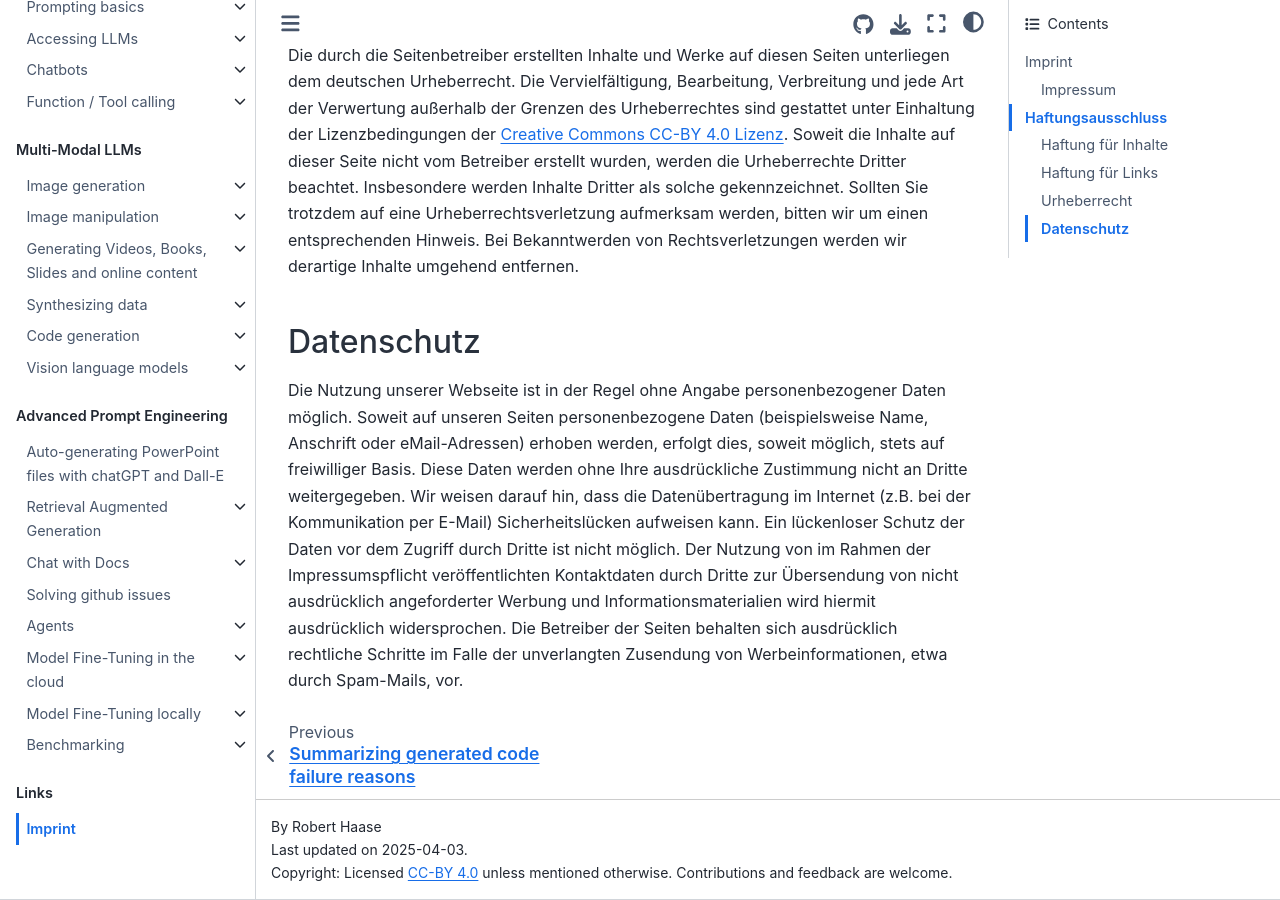
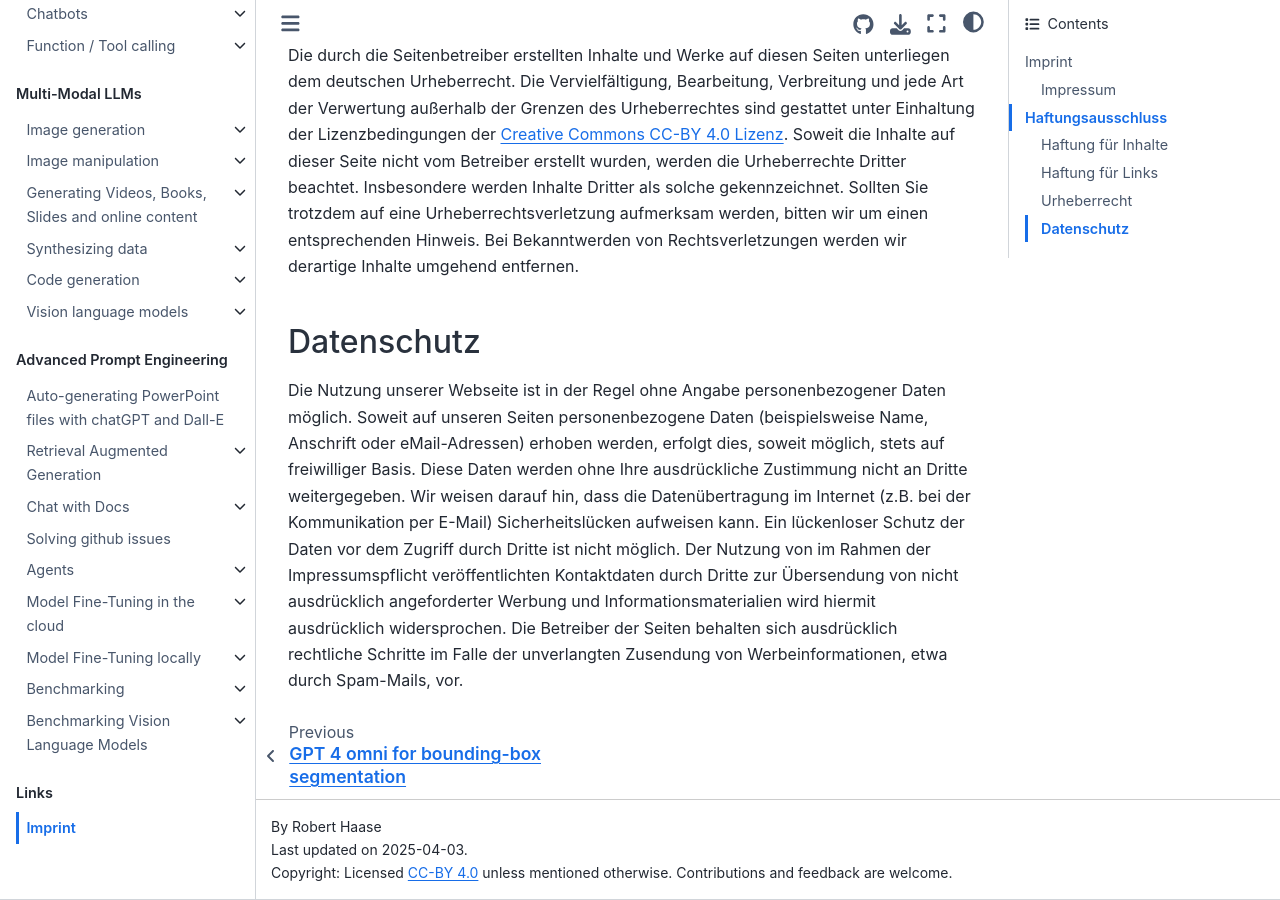
Before and after one commit to ScaDS/generative-ai-notebooks, a Jupyter Book: the page built from docs/imprint.md, in a window 1280 px wide and 900 px high, scrolled down 1564 px. Built offline with Jupyter Book 1.0.4 settings and Sphinx 7.4.7 and the Sphinx Book theme 1.1.4, drawn with Linux system fonts in a browser that asks for light colours; pages that are not in the unit, such as notebooks, are missing from menus; some of the changed lines change nothing that is shown.

Commit message:
add new notebooks to TOC

```diff
--- a/docs/_toc.yml
+++ b/docs/_toc.yml
@@ -94,6 +94,7 @@
       - file: 47_vision/21_vision_openai.ipynb
       - file: 47_vision/22_vision_qwen.ipynb
       - file: 47_vision/23_vision_claude.ipynb
+      - file: 47_vision/35_vision_moondream.ipynb
       - file: 47_vision/30_vision_models_structred_output.ipynb
 
   - caption: Advanced Prompt Engineering
@@ -150,9 +151,15 @@
     - file: 80_benchmarking_llms/readme.md
       sections:
       - file: 80_benchmarking_llms/10_CLIP_scores.ipynb
-      - file: 80_benchmarking_llms/20_vision_models.ipynb
       - file: 80_benchmarking_llms/30_measuring_executability.ipynb
       - file: 80_benchmarking_llms/40_summarize_error_messages.ipynb
+
+    - file: 81_benchmarking_vlms_counting/readme.md
+      sections:
+      - file: 80_benchmarking_llms/20_vision_models.ipynb
+      - file: 81_benchmarking_vlms_counting/limits_of_vision_moondream.ipynb
+      - file: 81_benchmarking_vlms_counting/limits_of_vision-claude.ipynb
+      - file: 81_benchmarking_vlms_counting/limits_of_vision-gpt.ipynb
 
 
   - caption: Links
```
